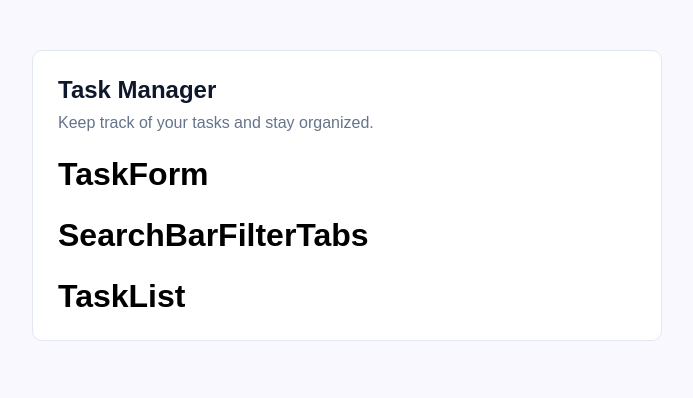
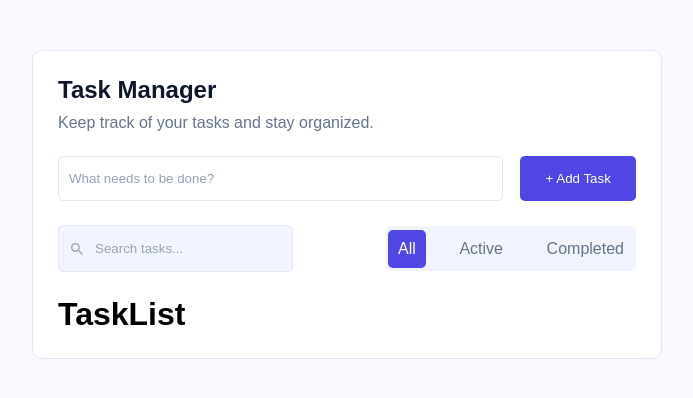
Before and after one commit to Eman-Ahmed1/task-manager, a React (Vite) app: page / in a window 1280 px wide. Shown: the top 398 px of the page, without its empty margins (293-986 px from the left). Built offline with nearby package versions, Linux system fonts and the light colour scheme.

Commit message:
Add task form and controlled input

```diff
--- a/package.json
+++ b/package.json
@@ -11,7 +11,8 @@
   },
   "dependencies": {
     "react": "^19.2.8",
-    "react-dom": "^19.2.8"
+    "react-dom": "^19.2.8",
+    "react-icons": "^5.7.0"
   },
   "devDependencies": {
     "@eslint/js": "^10.0.1",
--- a/src/App.css
+++ b/src/App.css
@@ -12,4 +12,10 @@
 }
 .task-controls{
     display: flex;
+    justify-content: space-between;
+    align-items: center;
+    gap: 20px;
 }
+.task-controls .searchBar{
+    width: 100px;
+}
--- a/src/App.jsx
+++ b/src/App.jsx
@@ -7,7 +7,6 @@ import TaskList from './components/TaskList/TaskList'
 
 function App() {
   return (
-    <>
       <div className="container">
         <Header />
         <TaskForm />
@@ -17,7 +16,6 @@ function App() {
         </div>
         <TaskList />
       </div>
-    </>
   )
 }
 
--- a/src/components/FilterTabs/FilterTabs.css
+++ b/src/components/FilterTabs/FilterTabs.css
@@ -0,0 +1,20 @@
+.filter-tabs ul{
+    display: flex;
+    align-items: center;
+    justify-content: space-between;
+    background-color: var(--color-input-bg);
+    height: 45px;
+    border-radius: 5px;
+    width: 250px;
+    color: var(--color-text-secondary);
+}
+.filter-tabs li{
+    margin: 2px;
+    padding: 10px;
+    border-radius: 5px;
+    cursor: pointer;
+}
+.active{
+    background-color: var(--color-primary);
+    color: white;
+}
--- a/src/components/FilterTabs/FilterTabs.jsx
+++ b/src/components/FilterTabs/FilterTabs.jsx
@@ -1,7 +1,12 @@
+import "./FilterTabs.css"
 export default function FilterTabs(){
     return(
-        <>
-        <h1>FilterTabs</h1>
-        </>
+        <div className="filter-tabs">
+            <ul>
+                <li className="active">All</li>
+                <li className="">Active</li>
+                <li className="">Completed</li>
+            </ul>
+        </div>
     )
 }
--- a/src/components/Header/Header.jsx
+++ b/src/components/Header/Header.jsx
@@ -1,9 +1,9 @@
 import "./Header.css"
 export default function Header(){
     return(
-        <div className="header-container">
+        <header className="header-container">
             <h1>Task Manager</h1>
             <p>Keep track of your tasks and stay organized.</p>
-        </div>
+        </header>
     )
 }
--- a/src/components/SearchBar/SearchBar.css
+++ b/src/components/SearchBar/SearchBar.css
@@ -0,0 +1,19 @@
+.search-bar form{
+    display: flex;
+    justify-content: center;
+    align-items: center;
+    border: 1px solid var(--color-border);
+    border-radius: 5px;
+    background-color: var(--color-input-bg);
+    padding: 0 10px;
+    color: var(--color-text-muted);
+}
+.search-bar input{
+    background-color: var(--color-input-bg);
+    border: none;
+    padding: 10px;
+    height: 45px;
+}
+.search-bar input::placeholder{
+    color: var(--color-text-muted);
+}
--- a/src/components/SearchBar/SearchBar.jsx
+++ b/src/components/SearchBar/SearchBar.jsx
@@ -1,7 +1,12 @@
-export default function SearchBar(){
-    return(
-        <>
-        <h1>SearchBar</h1>
-        </>
+import "./SearchBar.css"
+import { IoMdSearch } from "react-icons/io";
+export default function SearchBar() {
+    return (
+        <div className="search-bar">
+            <form action="">
+                <IoMdSearch />
+                <input type="search" placeholder="Search tasks... " />
+            </form>
+        </div>
     )
 }
--- a/src/components/TaskForm/TaskForm.css
+++ b/src/components/TaskForm/TaskForm.css
@@ -0,0 +1,27 @@
+.task-form form{
+    display: flex;
+    align-items: center;
+    justify-content: space-between;
+}
+.task-form form input{
+    width: 77%;
+    padding: 10px;
+    height: 45px;
+    border: 1px solid var(--color-border);
+    border-radius: 5px;
+}
+.task-form input::placeholder {
+    color: var(--color-text-muted);
+}
+.task-form form button{
+    width: 20%;
+    height: 45px;
+    padding: 7px;
+    border: none;
+    background-color: var(--color-primary);
+    color: var(--color-white);
+    border-radius: 5px;
+}
+.task-form form button:hover{
+    background-color: var(--color-primary-hover);
+}
--- a/src/components/TaskForm/TaskForm.jsx
+++ b/src/components/TaskForm/TaskForm.jsx
@@ -1,7 +1,24 @@
-export default function TaskForm(){
-    return(
-        <>
-        <h1>TaskForm</h1>
-        </>
+import { useState } from "react"
+import "./TaskForm.css"
+export default function TaskForm() {
+    const [newTask , setNewTask ] = useState("");
+
+    const handleSubmit = (e ) =>{
+        e.preventDefault();
+        console.log(newTask)
+    }
+    return (
+        <div className="task-form">
+            <form onSubmit={handleSubmit}>
+                <input
+                    type="text"
+                    placeholder="What needs to be done?"
+                    value={newTask}
+                    onChange={(e) => setNewTask(e.target.value)}
+                />
+
+                <button type="submit"> + Add Task</button>
+            </form>
+        </div>
     )
 }
--- a/src/index.css
+++ b/src/index.css
@@ -7,6 +7,7 @@
   --color-background: #F9F8FF;
   --color-surface: #FFFFFF;
   --color-input-bg: #F1F3FF;
+  --color-white: #FFFFFF;
 
   /* Text */
   --color-text-primary: #0F172A;
@@ -31,3 +32,6 @@ html {
 body{
     background-color: var(--color-background);
 }
+li{
+  list-style: none;
+}
```
Also changed, not shown: 1 other file (tests, documents, lock files or other folders).
